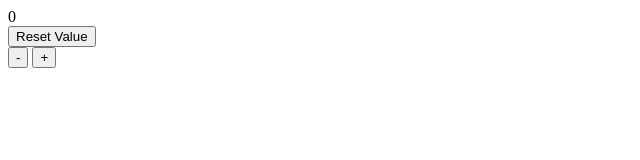
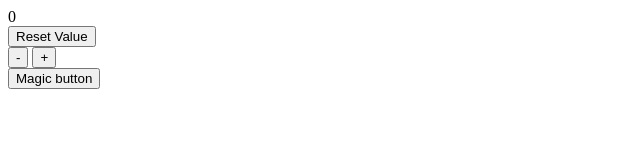
Before and after one commit to LeoBok/JS-Counter-Project, a plain HTML site: page index.html in a window 1280 px wide. Shown: the whole page, without its empty margins (0-640 px from the left). Drawn offline with Linux system fonts and the light colour scheme.

Commit message:
added 'magic button' div to html file

```diff
--- a/index.html
+++ b/index.html
@@ -24,6 +24,10 @@
                 <button class="center add" id="add-btn">+</button>
             </div>
 
+            <div class="special-container magic-button-btn">
+                <button class="center start-count-from-here" id="magicButton-btn">Magic button</button>
+            </div>
+
         </div>
 
     </div>
```
